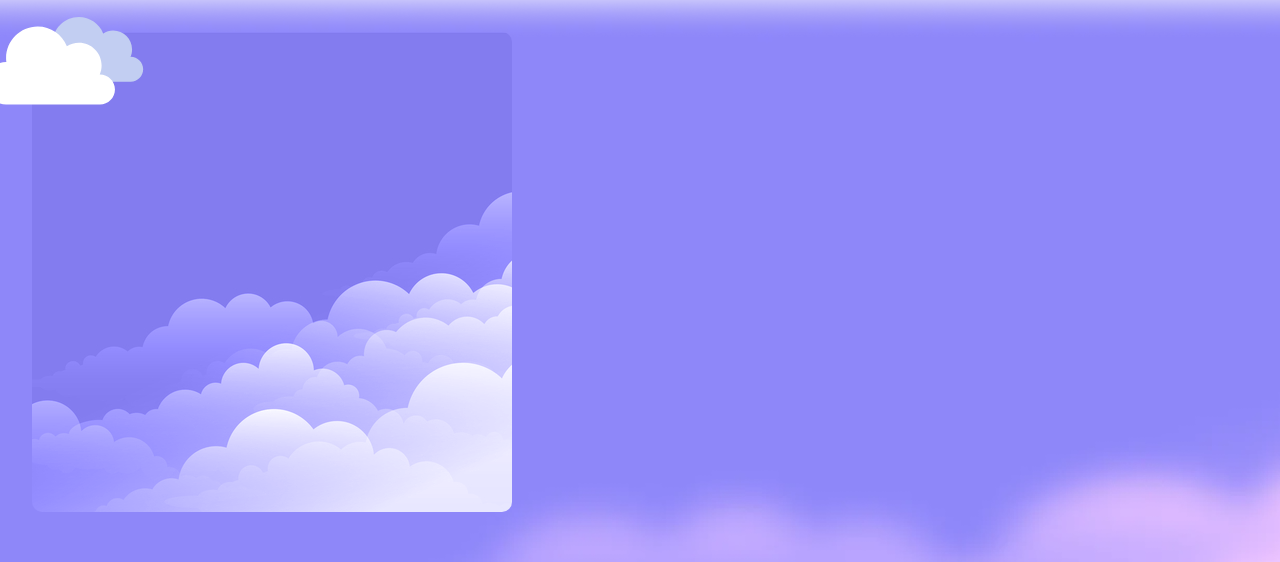
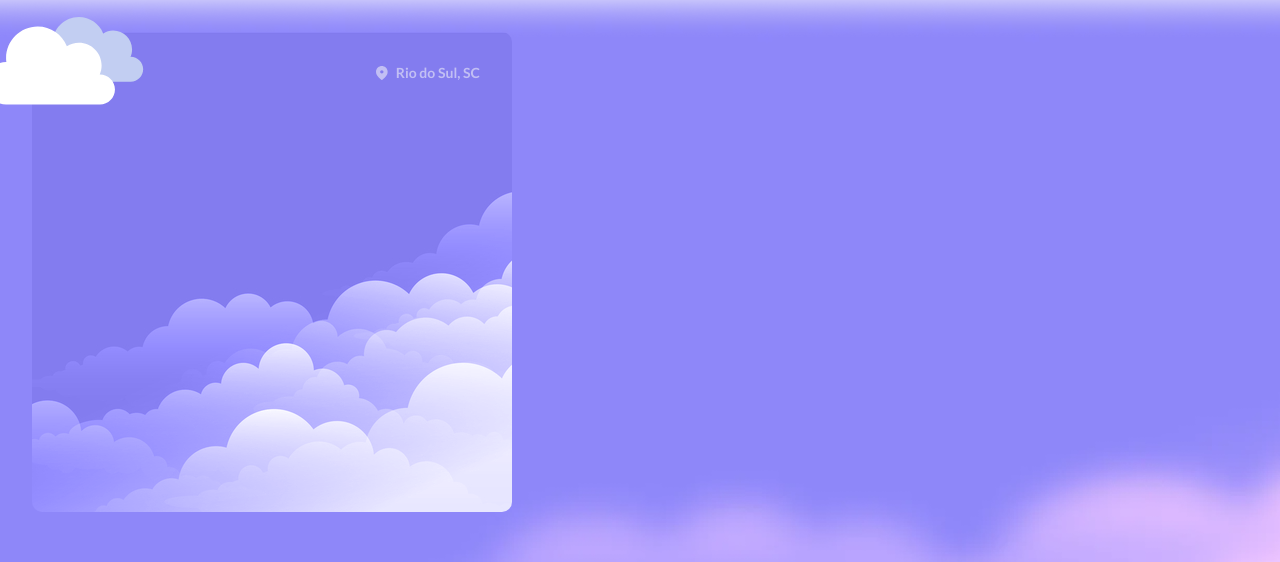
Before and after one commit to russo97/vue-weather-page, a Vue app: page / in a window 1280 px wide. Shown: the top 562 px of the page. Built offline with nearby package versions, Linux system fonts and the light colour scheme.

Commit message:
feat: adição da fonte Lato para uso no componente que exibirá o local selecionado atualmente

```diff
--- a/index.html
+++ b/index.html
@@ -5,10 +5,13 @@
     <link rel="icon" href="/favicon.ico">
     <meta name="theme-color" content="#8E87FA" />
     <meta name="viewport" content="width=device-width, initial-scale=1.0">
+    <link rel="preconnect" href="https://fonts.googleapis.com">
+    <link rel="preconnect" href="https://fonts.gstatic.com" crossorigin>
     <title>Vue Weather Page</title>
   </head>
   <body>
     <div id="app"></div>
+    <link href="https://fonts.googleapis.com/css2?family=Lato:wght@400;700&display=swap" rel="stylesheet">
     <script type="module" src="/src/main.js"></script>
   </body>
 </html>
--- a/src/assets/scss/_helpers.scss
+++ b/src/assets/scss/_helpers.scss
@@ -2,6 +2,12 @@
 @each $display in (flex) {
   .#{$display} {
     display: $display;
+  }
+}
+
+@each $alignment in (center) {
+  .items-#{$alignment} {
+    align-items: $alignment;
   }
 }
 
@@ -16,3 +22,37 @@
     position: $position;
   }
 }
+
+@each $quantity in (3, 5) {
+  $newQuantity: $quantity * 4px;
+
+  .p-#{$quantity} {
+    padding: $newQuantity;
+  }
+
+  .pe-#{$quantity} {
+    padding-right: $newQuantity;
+  }
+
+  .me-#{$quantity} {
+    margin-right: $newQuantity;
+  }
+
+  .mt-#{$quantity} {
+    margin-top: $newQuantity;
+  }
+}
+
+.fit-content {
+  width: fit-content;
+}
+
+.ms-auto {
+  margin-left: auto;
+}
+
+@each $cursor in (pointer) {
+  .cursor-#{$cursor} {
+    cursor: $cursor;
+  }
+}
--- a/src/assets/scss/_reset.scss
+++ b/src/assets/scss/_reset.scss
@@ -7,6 +7,10 @@
   outline-color: transparent;
 }
 
+html {
+  font-size: 10px;
+}
+
 html,
 body,
 #app {
--- a/src/assets/scss/main.scss
+++ b/src/assets/scss/main.scss
@@ -7,4 +7,5 @@
   --white: #ffffff;
   --gray1: #C2CEF2;
   --purple1: #8E87FA;
+  --purple2: #C2BFF4;
 }
--- /dev/null
+++ b/src/components/current-weather/components/location/index.vue
@@ -0,0 +1,41 @@
+<template>
+  <div class="location fit-content">
+    <div class="location__wrapper flex items-center">
+      <MapPinIcon
+        class="location__pin"
+      />
+
+      <address class="location__label cursor-pointer">
+        Rio do Sul, SC
+      </address>
+    </div>
+  </div>
+</template>
+
+<script>
+import { defineComponent } from 'vue'
+
+import MapPinIcon from '@/components/icons/map-pin/index.vue'
+
+export default defineComponent({
+  name: 'WeatherLocation',
+
+  components: {
+    MapPinIcon
+  }
+})
+</script>
+
+<style lang="scss" scoped>
+  .location {
+    &__pin,
+    &__label {
+      color: var(--purple2);
+    }
+
+    &__label {
+      margin-inline: 8px 0;
+      font: 700 1.4rem "Lato", sans-serif;
+    }
+  }
+</style>
--- a/src/components/current-weather/index.vue
+++ b/src/components/current-weather/index.vue
@@ -1,12 +1,16 @@
 <template>
   <section class="curweather">
-    <div class="curweather__wrapper w-full h-full relative">
+    <div class="curweather__wrapper flex w-full h-full relative p-3">
       <LazyPrimaryCloudIcon
         class="curweather__cloud curweather__cloud--primary absolute"
       />
 
       <LazySecondaryCloudIcon
         class="curweather__cloud curweather__cloud--secondary absolute"
+      />
+
+      <LazyLocation
+        class="ms-auto me-5 mt-5"
       />
     </div>
   </section>
@@ -16,17 +20,22 @@
 import { defineComponent, defineAsyncComponent } from 'vue'
 
 const LazyPrimaryCloudIcon = defineAsyncComponent(() => import(
-  /* webpackChunkName: "lazy-primary-cloud-icon" */ '@/components/icons/primary-cloud/index.vue'
+  /* viteChunkName: "lazy-primary-cloud-icon" */ '@/components/icons/primary-cloud/index.vue'
 ))
 
 const LazySecondaryCloudIcon = defineAsyncComponent(() => import(
   /* webpackChunkName: "lazy-secondary-cloud-icon" */ '@/components/icons/secondary-cloud/index.vue'
 ))
 
+const LazyLocation = defineAsyncComponent(() => import(
+  /* webpackChunkName: "lazy-location" */ './components/location/index.vue'
+))
+
 export default defineComponent({
   name: 'CurrentWeather',
 
   components: {
+    LazyLocation,
     LazyPrimaryCloudIcon,
     LazySecondaryCloudIcon
   },
@@ -49,12 +58,13 @@ export default defineComponent({
     }
 
     &__cloud {
+      top: 0;
+      left: 0;
+
       &--primary {
         z-index: 2;
         fill: var(--white);
         width: 27.4%;
-        top: 0;
-        left: 0;
         transform: translate(-36.496%, -8.363%);
       }
 
@@ -62,8 +72,6 @@ export default defineComponent({
         z-index: 1;
         fill: var(--gray1);
         width: 22.725%;
-        top: 0;
-        left: 0;
         transform: translate(2.750%, -22.984%);
       }
     }
--- /dev/null
+++ b/src/components/icons/map-pin/index.vue
@@ -0,0 +1,21 @@
+<template>
+  <svg
+    width="12"
+    height="14"
+    viewBox="0 0 12 14"
+    fill="currentColor"
+    xmlns="http://www.w3.org/2000/svg"
+  >
+    <path
+      d="M5.83338 4.16683C4.91671 4.16683 4.16671 4.91683 4.16671 5.8335C4.16671 6.75017 4.91671 7.50017 5.83338 7.50017C6.75005 7.50017 7.50005 6.75017 7.50005 5.8335C7.50005 4.91683 6.75005 4.16683 5.83338 4.16683ZM5.83338 0.000167847C8.55838 0.000167847 11.6667 2.05017 11.6667 5.9585C11.6667 8.44183 9.89171 11.0585 6.34171 13.7835C6.04171 14.0168 5.62505 14.0168 5.32505 13.7835C1.77505 11.0502 4.57764e-05 8.44183 4.57764e-05 5.9585C4.57764e-05 2.05017 3.10838 0.000167847 5.83338 0.000167847Z"
+    />
+  </svg>
+</template>
+
+<script>
+import { defineComponent } from 'vue'
+
+export default defineComponent({
+  name: 'MapPin'
+})
+</script>
--- a/src/main.js
+++ b/src/main.js
@@ -7,6 +7,8 @@ import './assets/scss/main.scss';
 
 const app = createApp(App)
 
+app.config.performance = true;
+
 app.use(createPinia())
 
 app.mount('#app')
```
